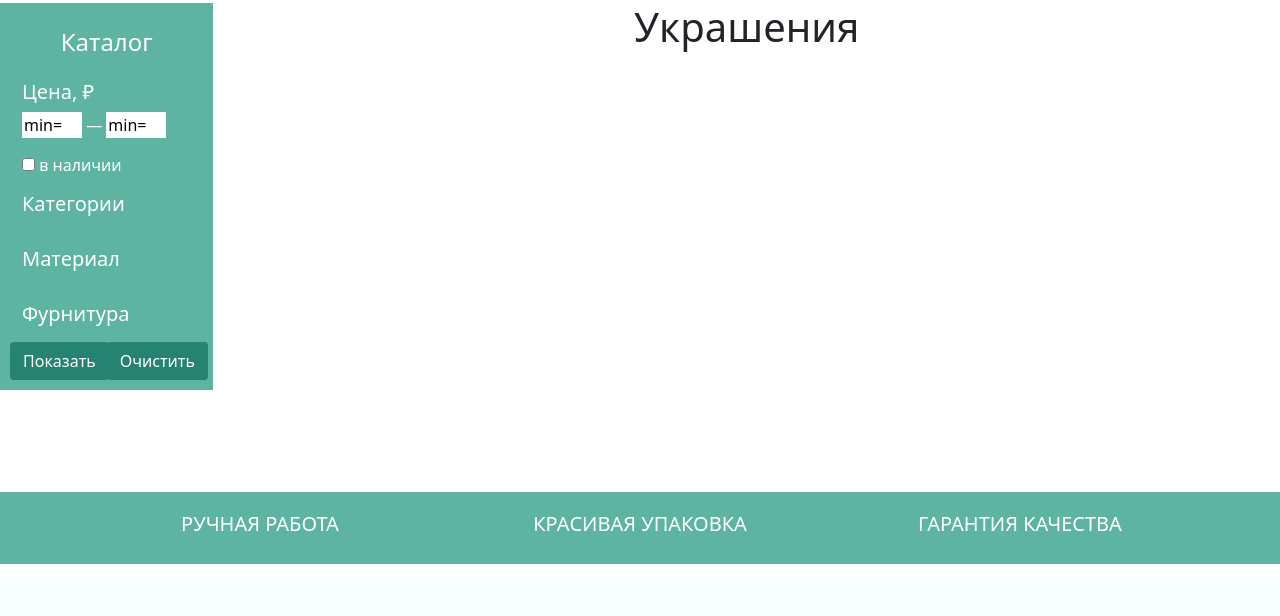
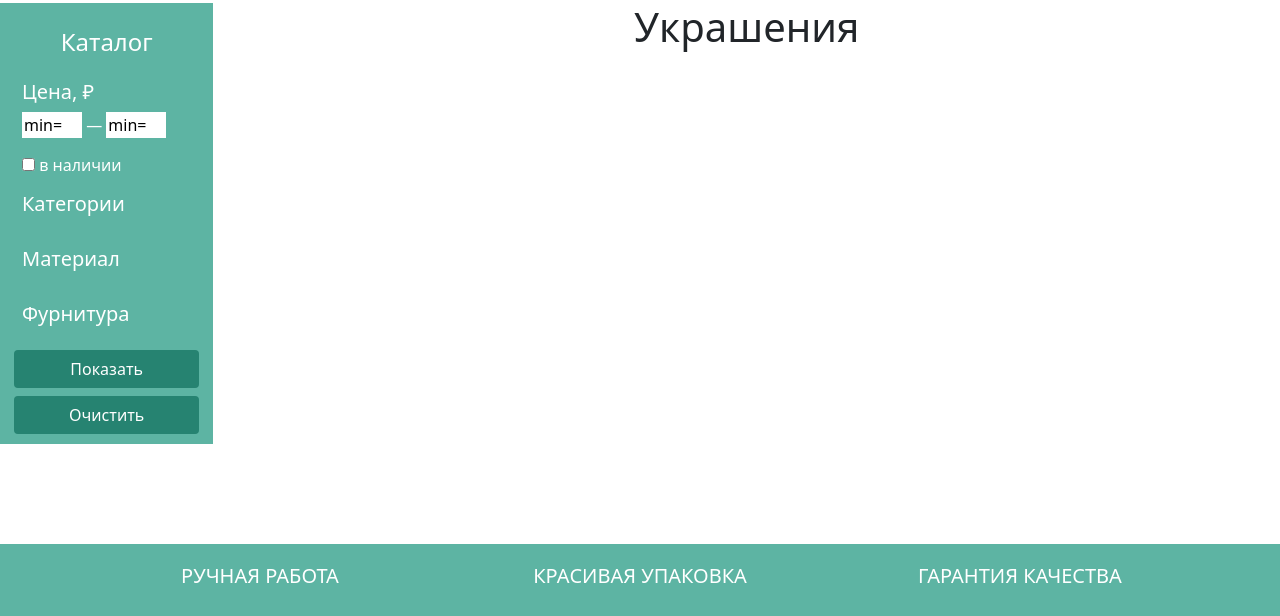
Before and after one commit to Daniil-Solo/Jewelry-Shop-on-Django, a Django app: template jewshop/core/templates/core/jewelry_catalog.html in a window 1280 px wide. Shown: the part 236-852 px from the top of the page. Before the commit the page ends 800 px from the top, so only its background shows below. Run offline with Django 4.2, Linux system fonts and the light colour scheme; the template is opened without the code that fills it, so the values that code supplies are empty.

Commit message:
correct resizing buttons for catalog

```diff
--- a/jewshop/core/templates/core/jewelry_catalog.html
+++ b/jewshop/core/templates/core/jewelry_catalog.html
@@ -77,12 +77,12 @@
                             </ul>
                         </div>
                     </div>
-                    <div class="btn-toolbar">
-                        <div class="btn-group col-6">
-                          <button class="btn btn-underline without_box dark-green" type="submit">Показать</button>
+                    <div class="btn-toolbar row row-cols-lg-1 row-cols-sm-2 g-2 text-center">
+                        <div class="col">
+                          <button class="btn btn-underline without_box dark-green w-100" type="submit">Показать</button>
                         </div>
-                        <div class="btn-group col-6">
-                          <a class="btn btn-underline without_box dark-green" href="{% url 'catalog' %}">Очистить</a>
+                        <div class="col">
+                          <a class="btn btn-underline without_box dark-green w-100" href="{% url 'catalog' %}">Очистить</a>
                         </div>
                     </div>
                 </form>
```
